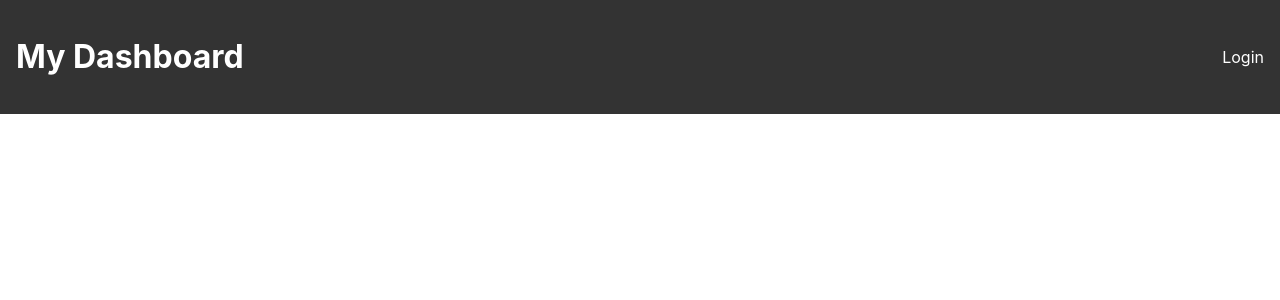
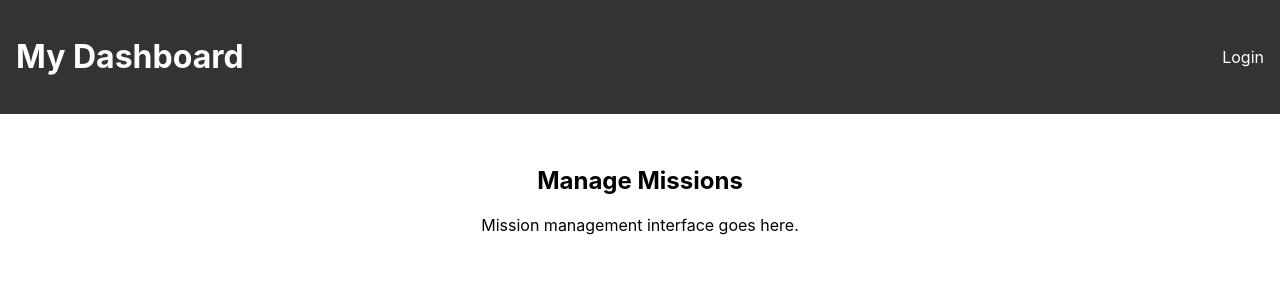
Before and after one commit to ChloeSVillaranda/PropynylidyneHackToChange2025, a React (Create React App) app in the folder frontend/: page /manage-missions in a window 1280 px wide. Before the commit this address had no page. Shown: the top 300 px of the page. Built offline with nearby package versions, Linux system fonts and the light colour scheme.

Commit message:
feat: added additional pages

```diff
--- a/frontend/src/App.tsx
+++ b/frontend/src/App.tsx
@@ -5,7 +5,10 @@ import { Route, BrowserRouter as Router, Routes } from 'react-router-dom';
 import Dashboard from './pages/Dashboard';
 import Header from './components/Header';
 import Login from './pages/Login';
+import ManageDrones from './pages/ManageDrones';
+import ManageMissions from './pages/ManageMissions';
 import Settings from './pages/Settings';
+import ViewDrones from './pages/ViewDrones';
 import { useState } from 'react';
 
 function App() {
@@ -19,6 +22,9 @@ function App() {
           <Route path="/" element={<Dashboard />} />
           <Route path="/login" element={<Login setIsLoggedIn={setIsLoggedIn} />} />
           <Route path="/settings" element={<Settings />} />
+          <Route path="/manage-drones" element={<ManageDrones />} />
+          <Route path="/manage-missions" element={<ManageMissions />} />
+          <Route path="/view-drones" element={<ViewDrones />} />
         </Routes>
       </div>
     </Router>
--- /dev/null
+++ b/frontend/src/pages/ManageDrones.tsx
@@ -0,0 +1,12 @@
+function ManageDrones() {
+  return (
+    <div style={{ padding: '2rem' }}>
+      <h2>Manage Drones</h2>
+      <div>
+        <p>Drone management interface goes here.</p>
+      </div>
+    </div>
+  );
+}
+
+export default ManageDrones;
--- /dev/null
+++ b/frontend/src/pages/ManageMissions.tsx
@@ -0,0 +1,12 @@
+function ManageMissions() {
+  return (
+    <div style={{ padding: '2rem' }}>
+      <h2>Manage Missions</h2>
+      <div>
+        <p>Mission management interface goes here.</p>
+      </div>
+    </div>
+  );
+}
+
+export default ManageMissions;
--- /dev/null
+++ b/frontend/src/pages/ViewDrones.tsx
@@ -0,0 +1,12 @@
+function ViewDrones() {
+  return (
+    <div style={{ padding: '2rem' }}>
+      <h2>View Drones</h2>
+      <div>
+        <p>Drone viewing interface goes here.</p>
+      </div>
+    </div>
+  );
+}
+
+export default ViewDrones;
```
